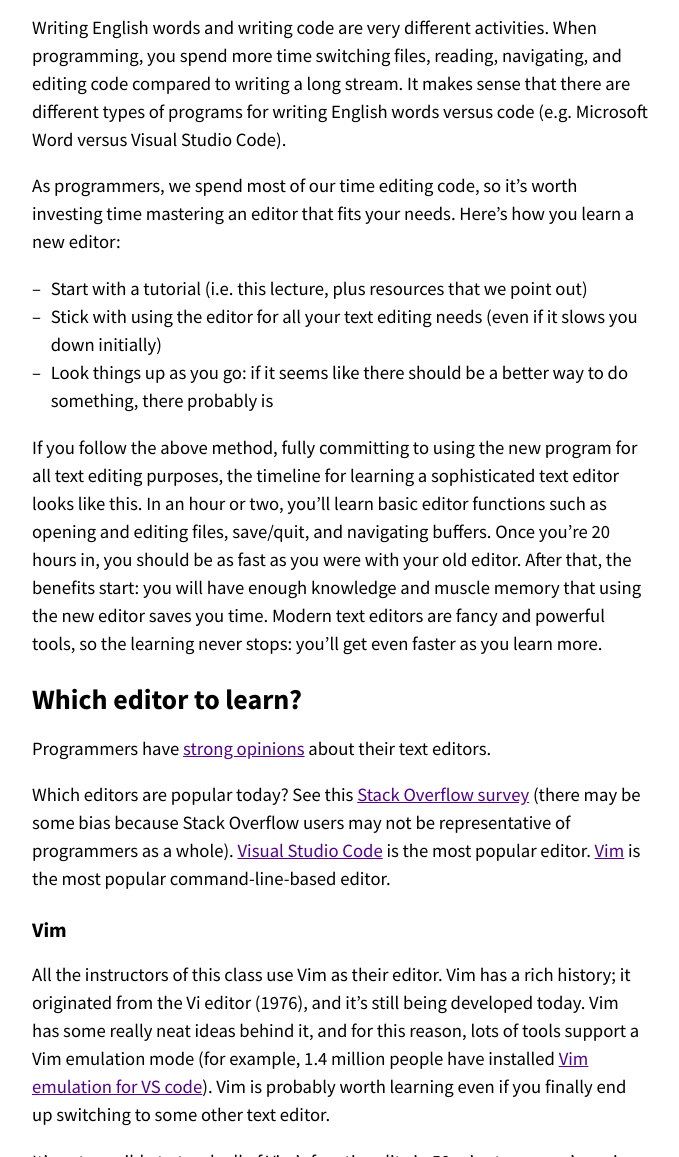
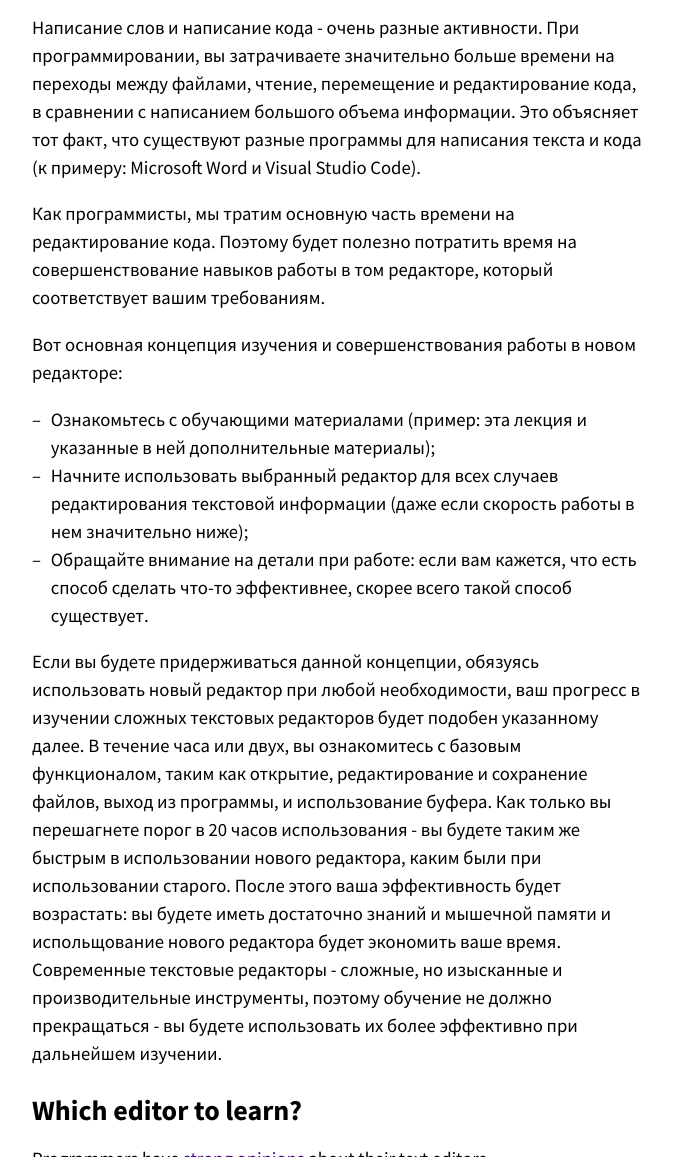
Before and after one commit to missing-semester-rus/missing-semester-rus.github.io, a Jekyll site: the page built from _2020/editors.md, in a window 1280 px wide and 1400 px high, scrolled down 252 px, cut to the strip 243-1400 px from the top of the window. Shown: the whole strip, without its empty margins (300-979 px from the left). Built offline with Jekyll 4.4.1, drawn with Linux system fonts in a browser that asks for light colours; some of the changed text lies outside the part shown.

Commit message:
Lecture #3 part 1/5

```diff
--- a/_2020/editors.md
+++ b/_2020/editors.md
@@ -1,6 +1,6 @@
 ---
 layout: lecture
-title: "Editors (Vim)"
+title: "Текстовые редакторы (Vim)"
 date: 2020-01-15
 ready: true
 video:
@@ -8,31 +8,25 @@ video:
   id: a6Q8Na575qc
 ---
 
-Writing English words and writing code are very different activities. When
-programming, you spend more time switching files, reading, navigating, and
-editing code compared to writing a long stream. It makes sense that there are
-different types of programs for writing English words versus code (e.g.
-Microsoft Word versus Visual Studio Code).
+Написание слов и написание кода - очень разные активности. При программировании,
+вы затрачиваете значительно больше времени на переходы между файлами, чтение, перемещение и
+редактирование кода, в сравнении с написанием большого объема информации. Это объясняет тот факт, что существуют разные программы для написания текста и кода (к примеру:
+Microsoft Word и Visual Studio Code).
 
-As programmers, we spend most of our time editing code, so it's worth investing
-time mastering an editor that fits your needs. Here's how you learn a new
-editor:
+Как программисты, мы тратим основную часть времени на редактирование кода.
+Поэтому будет полезно потратить время на совершенствование навыков работы в том редакторе, который соответствует вашим требованиям.
 
-- Start with a tutorial (i.e. this lecture, plus resources that we point out)
-- Stick with using the editor for all your text editing needs (even if it slows
-you down initially)
-- Look things up as you go: if it seems like there should be a better way to do
-something, there probably is
+Вот основная концепция изучения и совершенствования работы в новом редакторе:
+- Ознакомьтесь с обучающими материалами (пример: эта лекция и указанные в ней дополнительные материалы);
+- Начните использовать выбранный редактор для всех случаев редактирования текстовой информации (даже если скорость работы в нем значительно ниже);
+- Обращайте внимание на детали при работе: если вам кажется, что есть способ сделать что-то эффективнее, скорее всего такой способ существует.
 
-If you follow the above method, fully committing to using the new program for
-all text editing purposes, the timeline for learning a sophisticated text
-editor looks like this. In an hour or two, you'll learn basic editor functions
-such as opening and editing files, save/quit, and navigating buffers. Once
-you're 20 hours in, you should be as fast as you were with your old editor.
-After that, the benefits start: you will have enough knowledge and muscle
-memory that using the new editor saves you time. Modern text editors are fancy
-and powerful tools, so the learning never stops: you'll get even faster as you
-learn more.
+Если вы будете придерживаться данной концепции, обязуясь использовать новый редактор при любой необходимости, ваш прогресс в изучении сложных текстовых редакторов будет подобен указанному далее.
+В течение часа или двух, вы ознакомитесь с базовым функционалом, таким как
+открытие, редактирование и сохранение файлов, выход из программы, и использование буфера.
+Как только вы перешагнете порог в 20 часов использования - вы будете таким же быстрым в использовании нового редактора, каким были при использовании старого.
+После этого ваша эффективность будет возрастать: вы будете иметь достаточно знаний и мышечной памяти и испольщование нового редактора будет экономить ваше время.
+Современные текстовые редакторы - сложные, но изысканные и производительные инструменты, поэтому обучение не должно прекращаться - вы будете использовать их более эффективно при дальнейшем изучении.
 
 # Which editor to learn?
 
```
